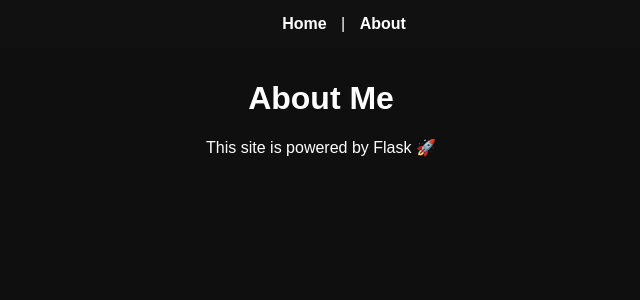
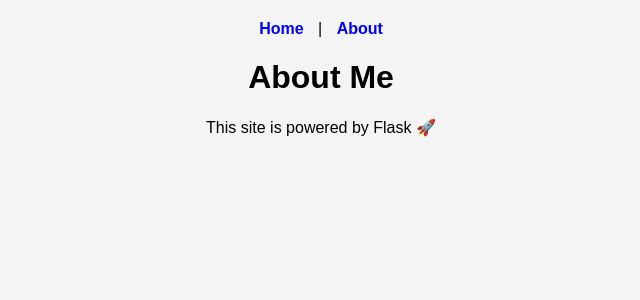
Before and after one commit to TIMESTRENDMEDIA/Mysite, a Flask app: template templates/about.html in a window 1280 px wide. Shown: the top 300 px of the page, without its empty margins (319-959 px from the left). Run offline with Flask 3, Linux system fonts and the light colour scheme; the template is opened without the code that fills it, so the values that code supplies are empty.

Commit message:
Add styling

```diff
--- a/app.py
+++ b/app.py
@@ -1,45 +1,7 @@
-from flask import Flask, render_template, request, send_from_directory
-import os
+from flask import Flask, render_template
 
 app = Flask(__name__)
 
-UPLOAD_FOLDER = "files"
-app.config["UPLOAD_FOLDER"] = UPLOAD_FOLDER
-
-os.makedirs(UPLOAD_FOLDER, exist_ok=True)
-
-
 @app.route("/")
 def home():
-    return "Bot is LIVE 🚀"
-
-
-@app.route("/about")
-def about():
-    return render_template("about.html")
-
-
-@app.route("/download")
-def download():
-    files = os.listdir(app.config["UPLOAD_FOLDER"])
-    return render_template("download.html", files=files)
-
-
-@app.route("/upload", methods=["GET", "POST"])
-def upload():
-    if request.method == "POST":
-        file = request.files.get("file")
-        if file and file.filename != "":
-            file.save(os.path.join(app.config["UPLOAD_FOLDER"], file.filename))
-            return "Upload successful 🚀"
-    return render_template("upload.html")
-
-
-@app.route("/files/<filename>")
-def get_file(filename):
-    return send_from_directory(app.config["UPLOAD_FOLDER"], filename)
-
-
-if __name__ == "__main__":
-    port = int(os.environ.get("PORT", 5000))
-    app.run(host="0.0.0.0", port=port)
+    return render_template("index.html")
--- a/static/style.css
+++ b/static/style.css
@@ -1,26 +1,16 @@
 body {
-    background: #0f0f0f;
-    color: white;
+    background-color: #f4f4f4;
+    text-align: center;
     font-family: Arial;
-    text-align: center;
-    margin-top: 80px;
 }
 
 nav {
-    position: fixed;
-    top: 0;
-    width: 100%;
-    background: #111;
-    padding: 15px;
+    margin: 20px;
 }
 
-nav a {
-    color: white;
+a {
+    text-decoration: none;
     margin: 10px;
-    text-decoration: none;
+    color: blue;
     font-weight: bold;
 }
-
-nav a:hover {
-    color: #00ffcc;
-}
```
